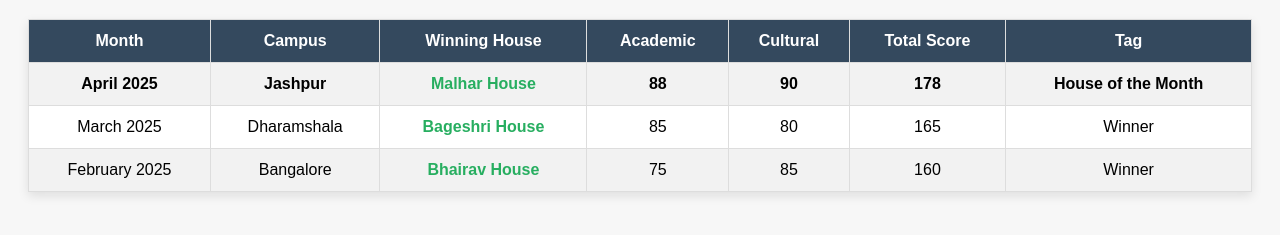
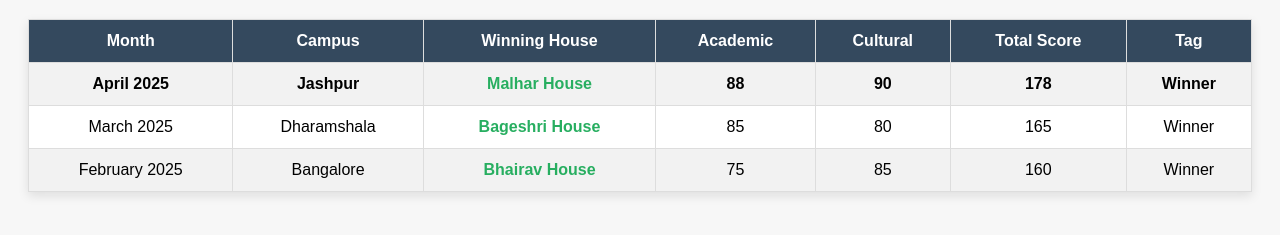
Before and after one commit to kamla23/Reward_Dash, a plain HTML site: page History.html in a window 1280 px wide. Shown: the part 89-324 px from the top of the page. Drawn offline with Linux system fonts and the light colour scheme.

Commit message:
Update History.html

```diff
--- a/History.html
+++ b/History.html
@@ -80,7 +80,7 @@
                 <td>88</td>
                 <td>90</td>
                 <td>178</td>
-                <td> House of the Month</td>
+                <td> Winner</td>
             </tr>
 
             <tr>
```
